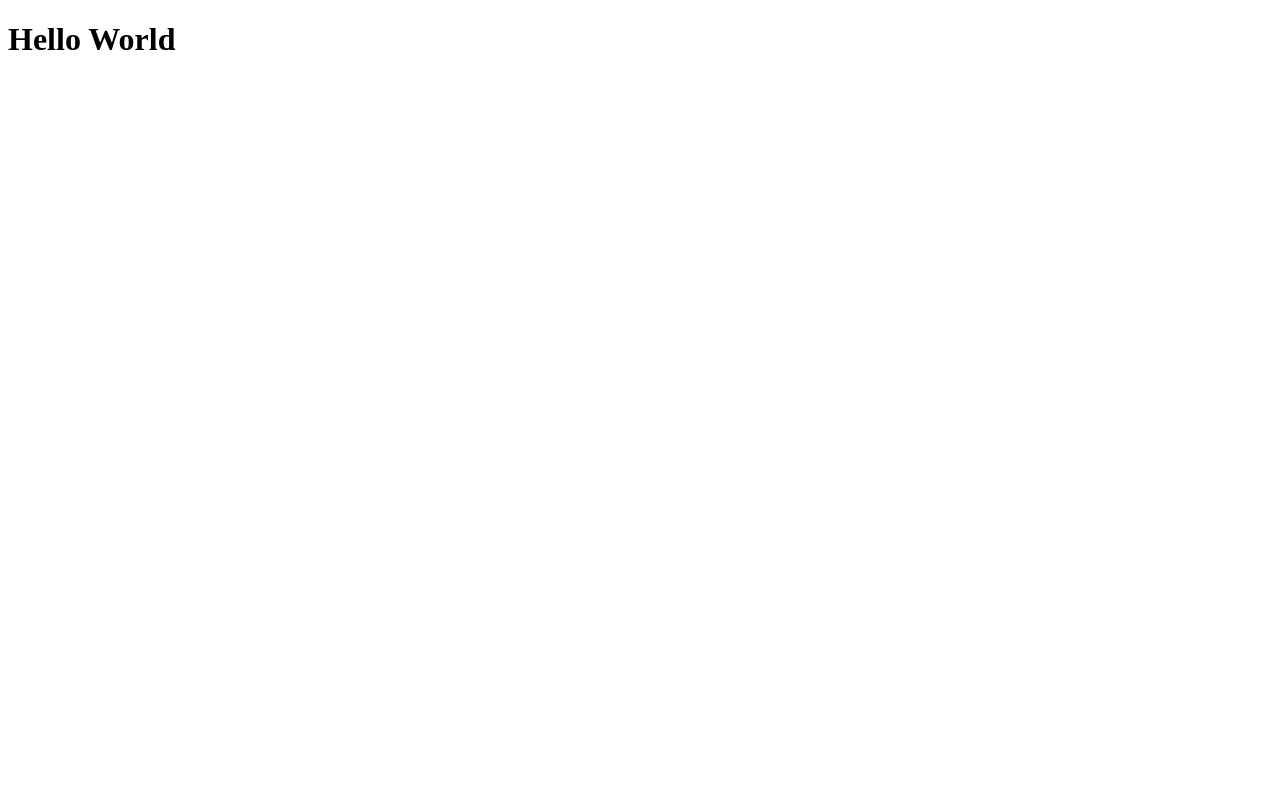
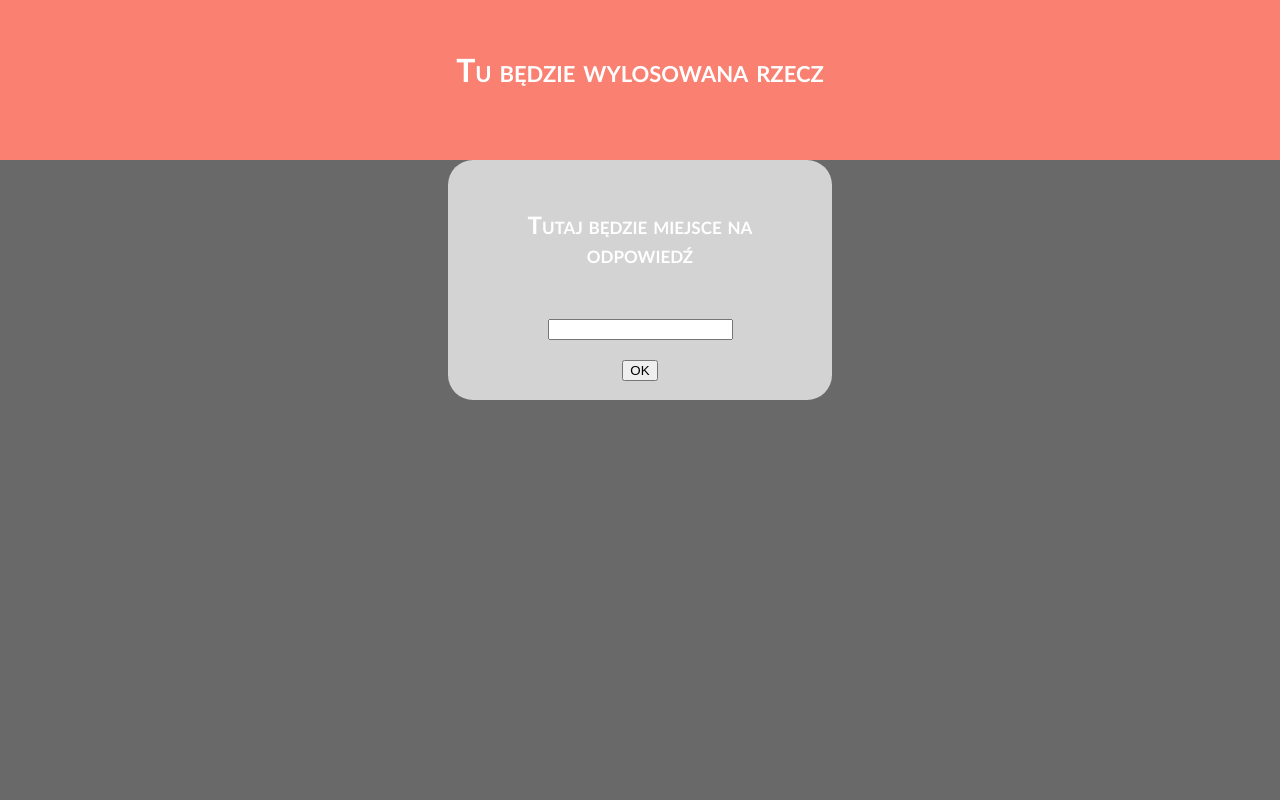
Before and after one commit to VerSus146/PanstwaMiasta, a PHP site: page / in a window 1280 px wide. Before the commit the page is almost empty. Run offline with PHP 8.4, Linux system fonts and the light colour scheme.

Commit message:
Losowanie
Co-Authored-By: sylek38 <sylek38@users.noreply.github.com>

```diff
--- /dev/null
+++ b/database_query.js
@@ -0,0 +1,9 @@
+function database_query() {
+
+    let random_number;
+
+   random_number = Math.floor(Math.random() * 3);
+
+    console.log(random_number);
+
+}
--- a/index.php
+++ b/index.php
@@ -4,11 +4,35 @@
 <meta charset="UTF-8">
 <meta name="viewport" content="width=device-width, initial-scale=1.0">
 <meta http-equiv="X-UA-Compatible" content="ie=edge">
-	<title> Państwa Miasta </title>
+    <title> Państwa Miasta </title>
+
+    <link rel="stylesheet" href="style.css">
+    <script type="text/javascript" src="player_input.js"></script>
+    <script type="text/javascript" src="database_query.js"></script>
+
 </head>
-<body>
+<body onload="database_query()">
+<div id="container">
+<div id="top">
 
-<h1>Hello World</h1>
+<h1>Tu będzie wylosowana rzecz</h1>
 
+</div>
+<div id="content">
+
+    <div class="main">
+
+<h2>Tutaj będzie miejsce na odpowiedź</h2><input type="text" id="tx" value="">
+
+<br /><br />
+
+<input type="button" id="btn" value="OK" onClick="player_input()">
+
+<div id="box"></div>
+
+    </div>
+</div>
+
+</div>
 </body>
 </html>
--- /dev/null
+++ b/player_input.js
@@ -0,0 +1,7 @@
+function player_input() {
+
+    const player_input = document.getElementById("tx").value;
+
+    document.getElementById("box").innerHTML = player_input;
+
+}
--- /dev/null
+++ b/style.css
@@ -0,0 +1,47 @@
+body {
+    margin: 0;
+    padding: 0;
+}
+
+#container {
+    width: 100vw;
+    height: 100vh;
+
+    text-align: center;
+    color: white;
+    font-family: 'Trebuchet MS', 'Lucida Sans Unicode', 'Lucida Grande', 'Lucida Sans', Arial, sans-serif;
+    font-variant: small-caps;
+}
+
+#top {
+    width: 100vw;
+    height: 20vh;
+
+    background-color: salmon;
+}
+
+#content {
+    width: 100vw;
+    height: 80vh;
+
+    background-color: dimgrey;
+}
+
+.main {
+    width: 30vw;
+    height: 30vh;
+    margin: 0 auto;
+
+    border-radius: 25px;
+    background-color: lightgrey;
+}
+
+h1, h2 {
+    margin: 0;
+    padding: 50px;
+}
+
+
+div {
+    /* outline: 1px solid red; */
+}
```
